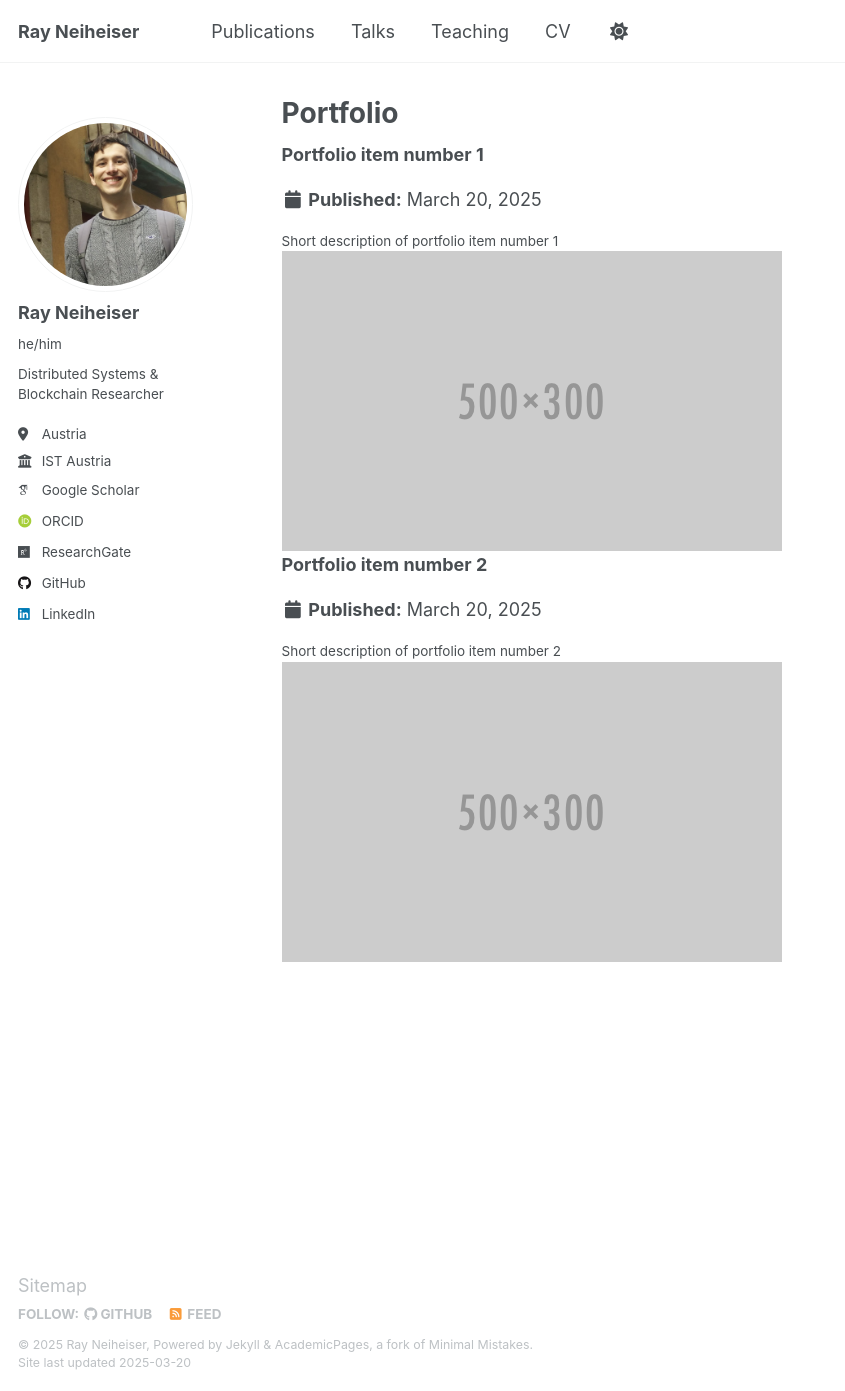
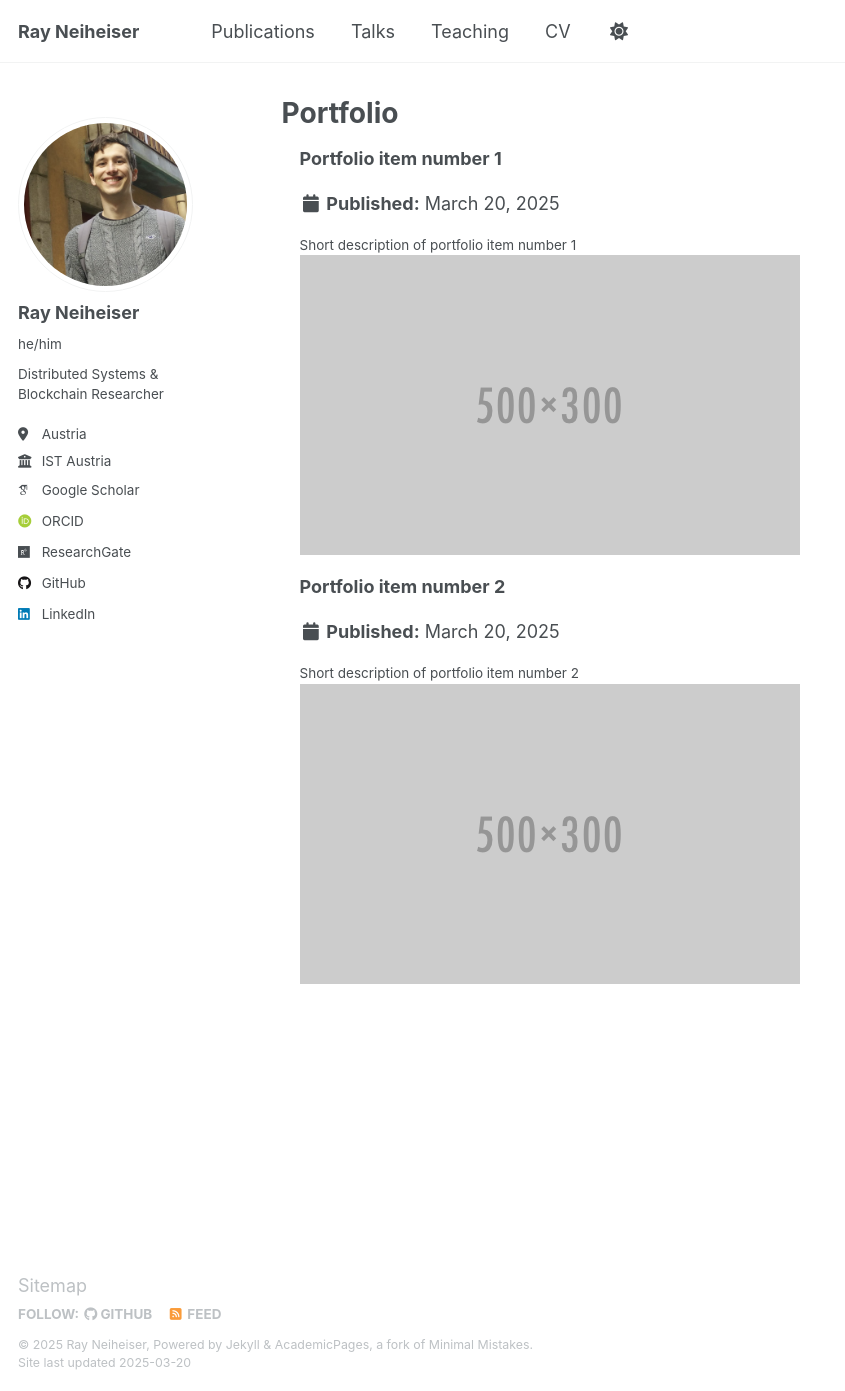
Before and after one commit to Ray-Neiheiser/ray-neiheiser.github.io, a Jekyll site: the page built from _pages/portfolio.html, in a window 1280 px wide and 1391 px high. Shown: the whole window, without its empty margins (0-845 px from the left). Built offline with Jekyll 4.4.1, drawn with Linux system fonts in a browser that asks for light colours; some web fonts are replaced.

Commit message:
add back a bit of margin

```diff
--- a/_sass/layout/_archive.scss
+++ b/_sass/layout/_archive.scss
@@ -46,6 +46,10 @@
   a + a {
     opacity: 0.5;
   }
+}
+
+.archive__item {
+  margin: 1em;
 }
 
 /* remove border*/
```
